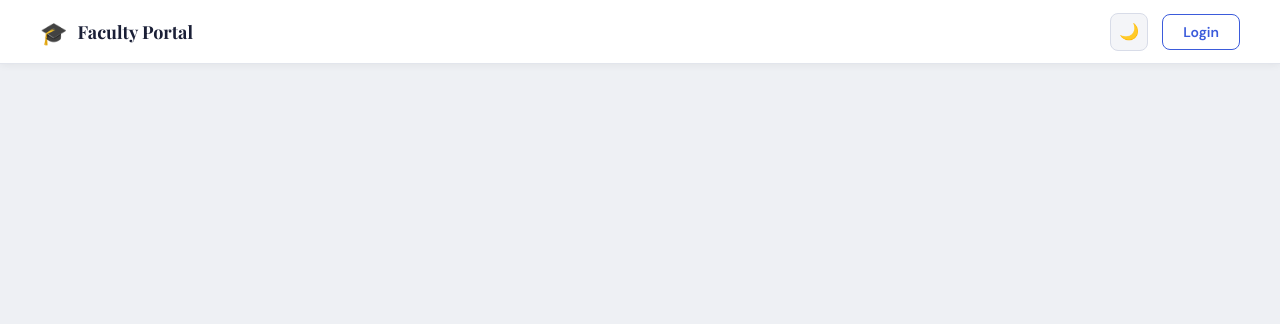
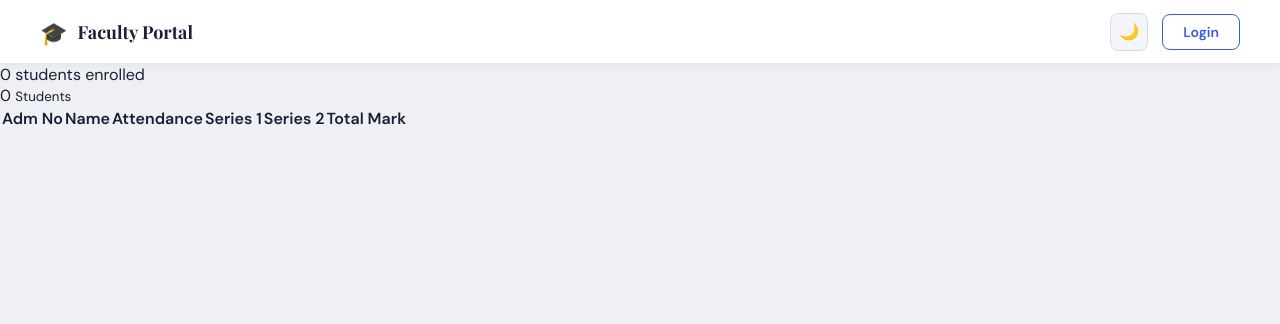
Before and after one commit to alanaj77/College-Internal-Evaluation-System, a Flask app: page /marks_entry in a window 1280 px wide. Shown: the top 324 px of the page. Run offline with Flask 3, Linux system fonts and the light colour scheme; lists and menus that the app fills with data are empty.

Commit message:
feat: add marks entry student table with inline edit

```diff
--- a/app/templates/marks_entry.html
+++ b/app/templates/marks_entry.html
@@ -1 +1,46 @@
 {% extends "base.html" %}
+{% block title %}Marks Entry{% endblock %}
+
+{% block content %}
+<div class="marks-wrapper">
+
+    <div class="marks-header">
+        <div>
+            <!-- <h1>Marks Entry</h1> -->
+            <p class="marks-subtitle">{{ students|length }} student{{ 's' if students|length != 1 else '' }} enrolled</p>
+        </div>
+        <div class="marks-badge">
+            <span>{{ students|length }}</span>
+            <small>Students</small>
+        </div>
+    </div>
+
+    <div class="table-container">
+        <table class="marks-table">
+            <thead>
+                <tr>
+                    <th>Adm No</th>
+                    <th>Name</th>
+                    <th>Attendance</th>
+                    <th>Series 1</th>
+                    <th>Series 2</th>
+                    <th>Total Mark</th>
+                </tr>
+            </thead>
+            <tbody>
+                {% for student in students %}
+                <tr>
+                    <td>{{ student['adm_no'] }}</td>
+                    <td>{{ student['name'] }}</td>
+                    <td>{{ student['attendance_marks'] }}</td>
+                    <td>{{ student['series_one'] }}</td>
+                    <td>{{ student['series_two'] }}</td>
+                    <td>{{ student['total_mark'] }}</td>
+                </tr>
+                {% endfor %}
+            </tbody>
+        </table>
+    </div>
+
+</div>
+{% endblock %}
```
